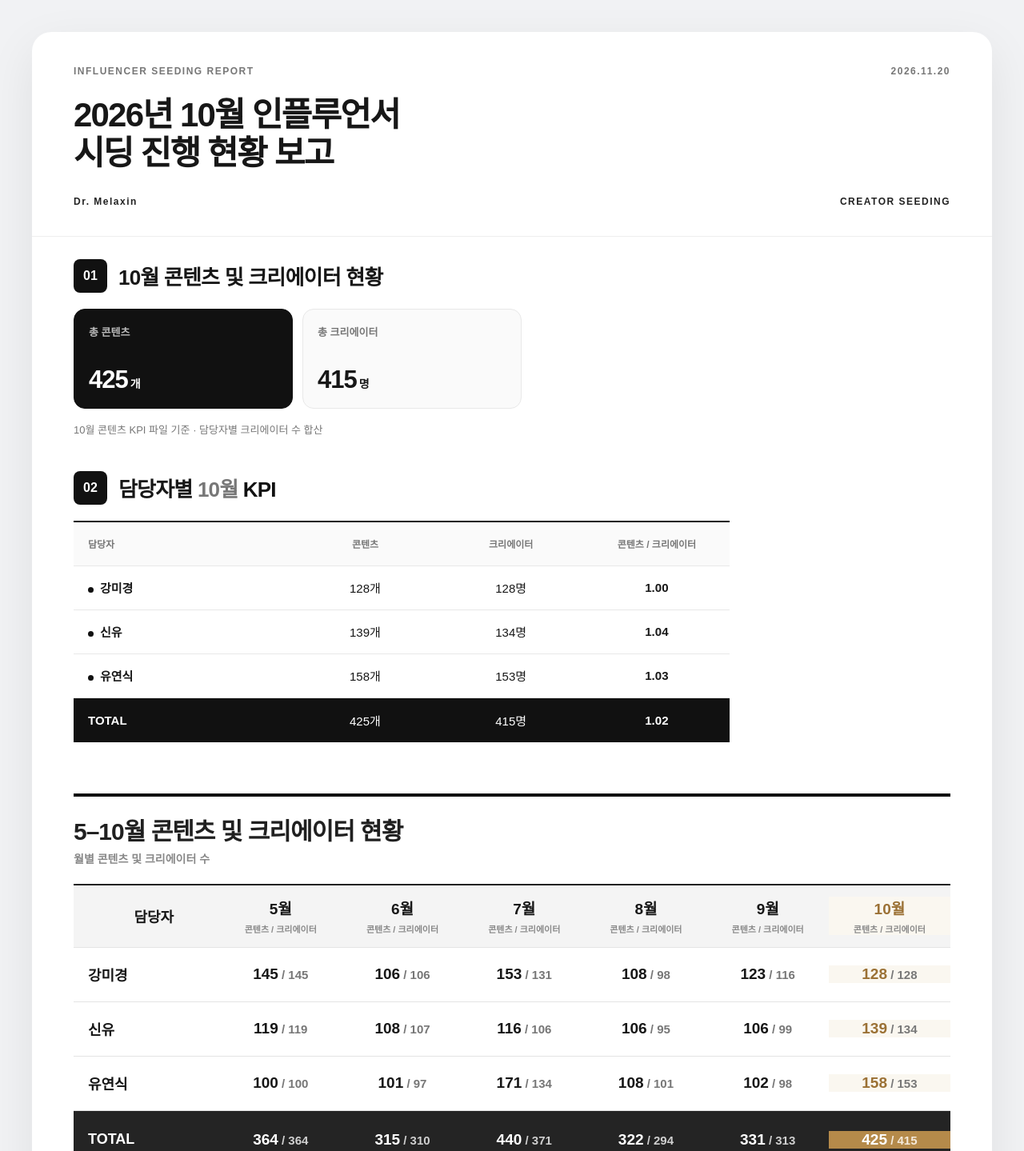
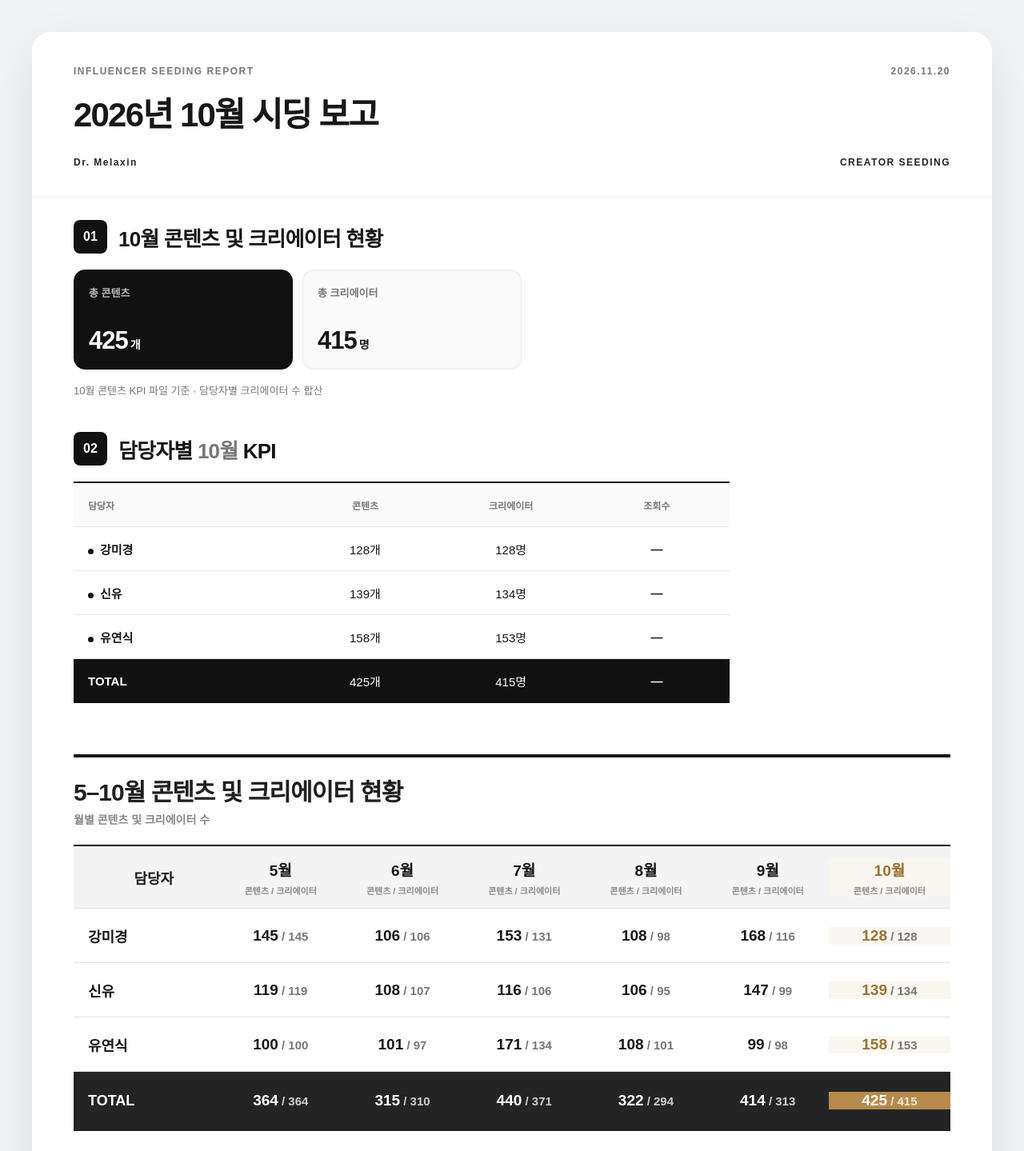
Before and after one commit to aigsam21/October-Seeding, a plain HTML site: page index.html in a window 1280 px wide. Shown: the top 1439 px of the page at 80% size. Drawn offline with Linux system fonts and the light colour scheme.

Commit message:
Add files via upload

```diff
--- a/index.html
+++ b/index.html
@@ -1,9 +1,9 @@
 <!DOCTYPE html>
-<html lang="ko"><head><meta charset="UTF-8"><meta name="viewport" content="width=device-width,initial-scale=1"><title>2026년 10월 인플루언서 시딩 진행 현황 보고</title><link rel="stylesheet" href="style.css"></head>
+<html lang="ko"><head><meta charset="UTF-8"><meta name="viewport" content="width=device-width,initial-scale=1"><title>2026년 10월 시딩 보고</title><link rel="stylesheet" href="style.css"></head>
 <body><div class="report">
-<header class="report-header"><div class="header-top"><span>INFLUENCER SEEDING REPORT</span><span>2026.11.20</span></div><h1>2026년 10월 인플루언서<br>시딩 진행 현황 보고</h1><div class="header-bottom"><span>Dr. Melaxin</span><span>CREATOR SEEDING</span></div></header>
+<header class="report-header"><div class="header-top"><span>INFLUENCER SEEDING REPORT</span><span>2026.11.20</span></div><h1>2026년 10월 시딩 보고</h1><div class="header-bottom"><span>Dr. Melaxin</span><span>CREATOR SEEDING</span></div></header>
 <section class="section"><div class="section-title"><span class="section-number">01</span><h2>10월 콘텐츠 및 크리에이터 현황</h2></div><div class="stats-grid" style="grid-template-columns:repeat(2,minmax(0,1fr));max-width:560px"><div class="stat-card highlight"><div class="stat-label">총 콘텐츠</div><div class="stat-number">425<span>개</span></div></div><div class="stat-card"><div class="stat-label">총 크리에이터</div><div class="stat-number">415<span>명</span></div></div></div><p class="views-note">10월 콘텐츠 KPI 파일 기준 · 담당자별 크리에이터 수 합산</p></section>
-<section class="section"><div class="section-title"><span class="section-number">02</span><h2>담당자별 <em>10월</em> <strong>KPI</strong></h2></div><div class="kpi-table"><div class="kpi-row kpi-header"><div class="kpi-person">담당자</div><div>콘텐츠</div><div>크리에이터</div><div>콘텐츠 / 크리에이터</div></div><div class="kpi-row"><div class="kpi-person"><span class="person-dot"></span>강미경</div><div>128개</div><div>128명</div><div class="kpi-total">1.00</div></div><div class="kpi-row"><div class="kpi-person"><span class="person-dot"></span>신유</div><div>139개</div><div>134명</div><div class="kpi-total">1.04</div></div><div class="kpi-row"><div class="kpi-person"><span class="person-dot"></span>유연식</div><div>158개</div><div>153명</div><div class="kpi-total">1.03</div></div><div class="kpi-row total-row"><div class="kpi-person">TOTAL</div><div>425개</div><div>415명</div><div class="kpi-total">1.02</div></div></div></section>
+<section class="section"><div class="section-title"><span class="section-number">02</span><h2>담당자별 <em>10월</em> <strong>KPI</strong></h2></div><div class="kpi-table"><div class="kpi-row kpi-header"><div class="kpi-person">담당자</div><div>콘텐츠</div><div>크리에이터</div><div>조회수</div></div><div class="kpi-row"><div class="kpi-person"><span class="person-dot"></span>강미경</div><div>128개</div><div>128명</div><div class="kpi-total" data-manager="강미경">—</div></div><div class="kpi-row"><div class="kpi-person"><span class="person-dot"></span>신유</div><div>139개</div><div>134명</div><div class="kpi-total" data-manager="신유">—</div></div><div class="kpi-row"><div class="kpi-person"><span class="person-dot"></span>유연식</div><div>158개</div><div>153명</div><div class="kpi-total" data-manager="유연식">—</div></div><div class="kpi-row total-row"><div class="kpi-person">TOTAL</div><div>425개</div><div>415명</div><div class="kpi-total" data-manager="TOTAL">—</div></div></div></section>
 <section class="monthly-section"><div class="monthly-divider"></div><div class="monthly-heading"><div><div class="monthly-title">5–10월 콘텐츠 및 크리에이터 현황</div><div class="monthly-subtitle">월별 콘텐츠 및 크리에이터 수</div></div></div><div class="monthly-table" id="monthly-table"></div></section>
 <section class="section"><div class="section-title"><span class="section-number">03</span><h2>10월 TikTok 조회수 분석</h2></div><div class="views-grid"><div class="views-card"><small>TOTAL VIEWS</small><strong id="total-views">—</strong></div><div class="views-card"><small>AVERAGE VIEWS</small><strong id="avg-views">—</strong></div><div class="views-card"><small>조회수 확인 영상</small><strong id="tracked-videos">—</strong></div></div><div class="views-grid" id="manager-views"></div><h3 style="margin:25px 0 12px">조회수 TOP 10</h3><div class="table-scroll"><table class="video-table"><thead><tr><th>순위</th><th>담당자</th><th>크리에이터</th><th>조회수</th><th>영상</th></tr></thead><tbody id="top-videos"><tr><td colspan="5">Apify 조회수 데이터 연결 전입니다.</td></tr></tbody></table></div><p class="views-note" id="views-note">조회수 데이터가 아직 연결되지 않았습니다. 조회수는 Apify 수집 시점의 누적 공개 조회수로 표시할 예정입니다. 데이터가 없는 영상은 0으로 계산하지 않습니다.</p></section>
 <footer class="report-footer"><div>Dr. Melaxin</div><div>INFLUENCER SEEDING · 2026.11.20</div></footer>
--- a/script.js
+++ b/script.js
@@ -1,8 +1,8 @@
 /* October 2026 report. Static KPI data; views loaded from metrics.json when available. */
 const monthlyData={
- '강미경':{'5월':[145,145],'6월':[106,106],'7월':[153,131],'8월':[108,98],'9월':[123,116],'10월':[128,128]},
- '신유':{'5월':[119,119],'6월':[108,107],'7월':[116,106],'8월':[106,95],'9월':[106,99],'10월':[139,134]},
- '유연식':{'5월':[100,100],'6월':[101,97],'7월':[171,134],'8월':[108,101],'9월':[102,98],'10월':[158,153]}
+ '강미경':{'5월':[145,145],'6월':[106,106],'7월':[153,131],'8월':[108,98],'9월':[168,116],'10월':[128,128]},
+ '신유':{'5월':[119,119],'6월':[108,107],'7월':[116,106],'8월':[106,95],'9월':[147,99],'10월':[139,134]},
+ '유연식':{'5월':[100,100],'6월':[101,97],'7월':[171,134],'8월':[108,101],'9월':[99,98],'10월':[158,153]}
 };
 const months=['5월','6월','7월','8월','9월','10월'];
 const managers=['강미경','신유','유연식'];
@@ -17,14 +17,15 @@ const number=n=>new Intl.NumberFormat('en-US').format(n);
 const escapeHtml=s=>String(s??'').replace(/[&<>"']/g,c=>({'&':'&amp;','<':'&lt;','>':'&gt;','"':'&quot;',"'":'&#39;'}[c]));
 // Expected metrics.json: {"updated_at":"...","videos":[{"manager":"강미경","creator":"...","url":"https://...","views":1234}]}
 fetch('metrics.json?ts='+Date.now(),{cache:'no-store'}).then(r=>{if(!r.ok)throw Error('missing');return r.json()}).then(data=>{
- const videos=(Array.isArray(data.videos)?data.videos:[]).filter(v=>Number.isFinite(v.views)&&v.views>=0);
+ const videos=(Array.isArray(data.videos)?data.videos:[]).filter(v=>typeof v.views==='number'&&Number.isFinite(v.views)&&v.views>=0);
  if(!videos.length)return;
- const unique=[...new Map(videos.map(v=>[String(v.url||v.video_id||Math.random()),v])).values()];
+ const unique=[...new Map(videos.map((v,i)=>[String(v.url||v.video_id||'missing-'+i),v])).values()];
  const total=unique.reduce((sum,v)=>sum+v.views,0);
+ document.querySelectorAll('[data-manager]').forEach(el=>{const m=el.dataset.manager;const subset=unique.filter(v=>v.manager===m);el.textContent=m==='TOTAL'?number(total):subset.length?number(subset.reduce((s,v)=>s+v.views,0)):'—';});
  document.getElementById('total-views').textContent=number(total);
  document.getElementById('avg-views').textContent=number(Math.round(total/unique.length));
  document.getElementById('tracked-videos').textContent=number(unique.length)+'개';
- document.getElementById('manager-views').innerHTML=managers.map(m=>`<div class="views-card"><small>${m} · 조회수</small><strong>${number(unique.filter(v=>v.manager===m).reduce((s,v)=>s+v.views,0))}</strong></div>`).join('');
+ document.getElementById('manager-views').innerHTML=managers.map(m=>`<div class="views-card"><small>${m} · 조회수</small><strong>${unique.some(v=>v.manager===m)?number(unique.filter(v=>v.manager===m).reduce((s,v)=>s+v.views,0)):'—'}</strong></div>`).join('');
  document.getElementById('top-videos').innerHTML=unique.sort((a,b)=>b.views-a.views).slice(0,10).map((v,i)=>`<tr><td>${i+1}</td><td>${escapeHtml(v.manager)}</td><td>${escapeHtml(v.creator)}</td><td>${number(v.views)}</td><td>${/^https:\/\//.test(v.url||'')?`<a href="${escapeHtml(v.url)}" target="_blank" rel="noopener noreferrer">TikTok ↗</a>`:'—'}</td></tr>`).join('');
  document.getElementById('views-note').textContent='Apify 공개 조회수 기준 · 마지막 수집: '+(data.updated_at||'미기재')+' · 수집된 영상만 합산 (10월 발생 조회수만을 의미하지 않음)';
 }).catch(()=>{});
```
